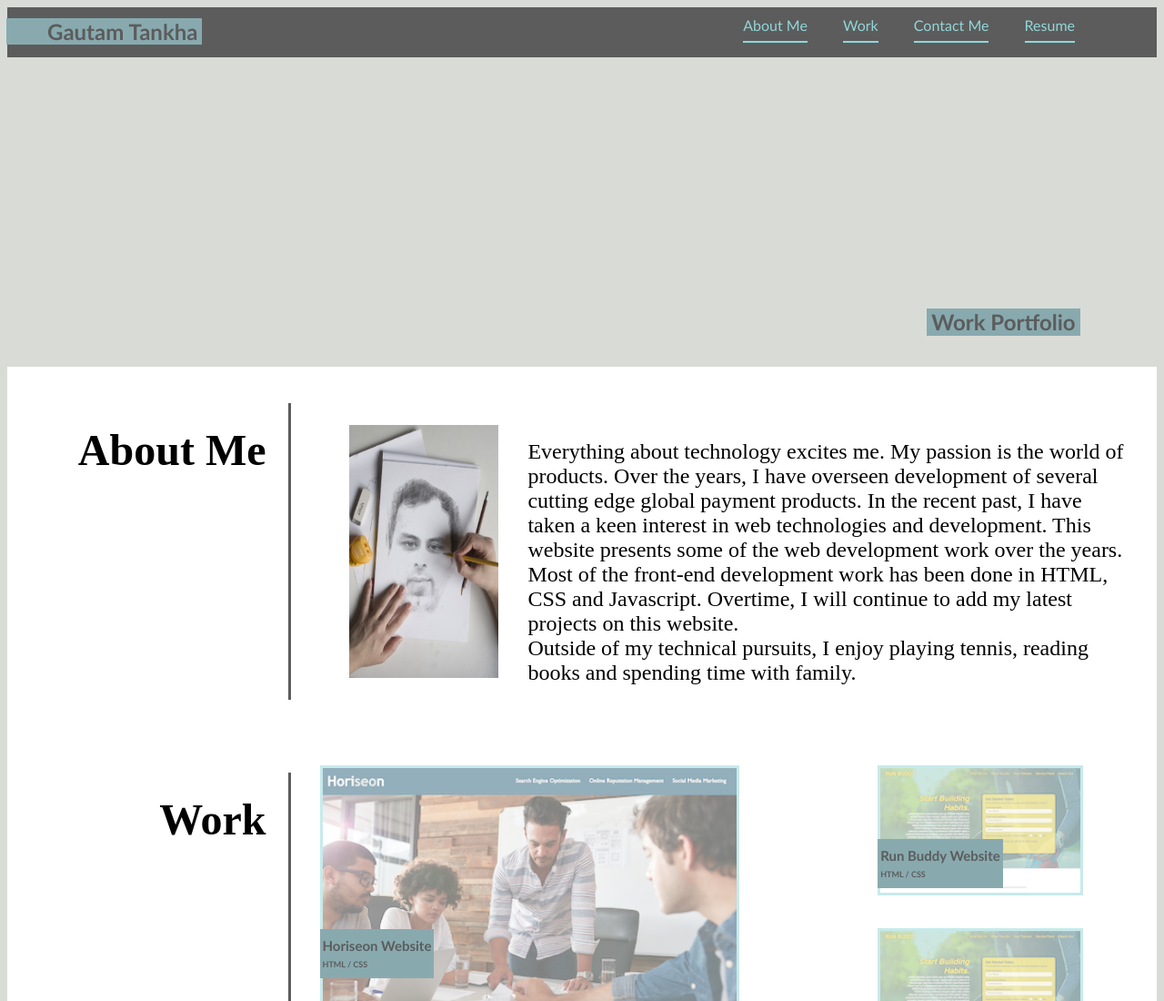
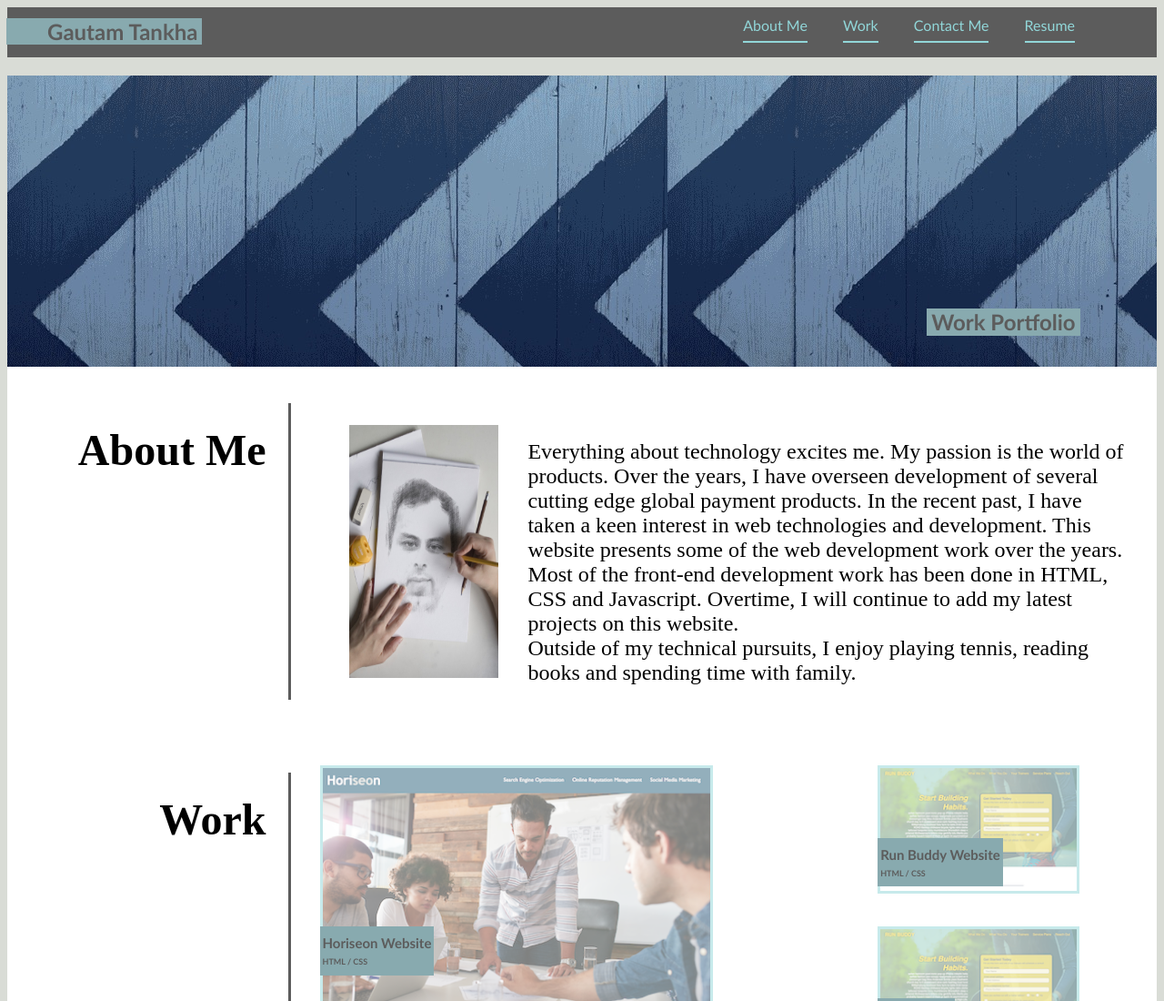
Before and after one commit to gtankha/portfolio, a plain HTML site: page index.html in a window 1280 px wide. Shown: the top 1100 px of the page at 91% size. Drawn offline with Linux system fonts and the light colour scheme.

Commit message:
final version 4

```diff
--- a/assets/css/style.css
+++ b/assets/css/style.css
@@ -64,7 +64,7 @@ p {
 
 .subheader{
     height: 320px;
-    background-image: url("./subheader.jpg");
+    background-image: url("../images/subheader.jpg");
 }
 .subheader h2{
     display: block;
@@ -213,7 +213,7 @@ p {
 
 /* define website icon properties */
 #website1img {
-    width: 120%;
+    width: 100%;
     border: solid   var(--navtext-color);
 }
 #website2img, #website3img, #website4img, #website5img {
@@ -284,16 +284,6 @@ body {
 }
 
 
-/* MEDIA QUERY FOR SMALLER DESKTOP SCREENS AND SMALLER */
-@media screen and (max-width: 1300px) {
-
-    #website1img {
-        width: 107%;
-    }
-    #website2img, #website3img, #website4img, #website5img {
-        width: 102%;
-    }
-}
 /* MEDIA QUERY FOR SMALLER DESKTOP SCREENS AND SMALLER */
 @media screen and (max-width: 980px) {
 
```
